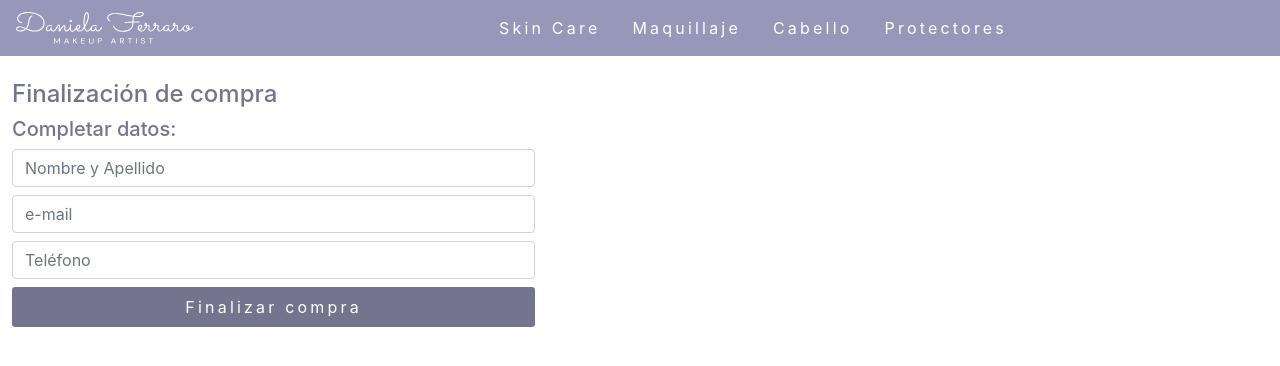
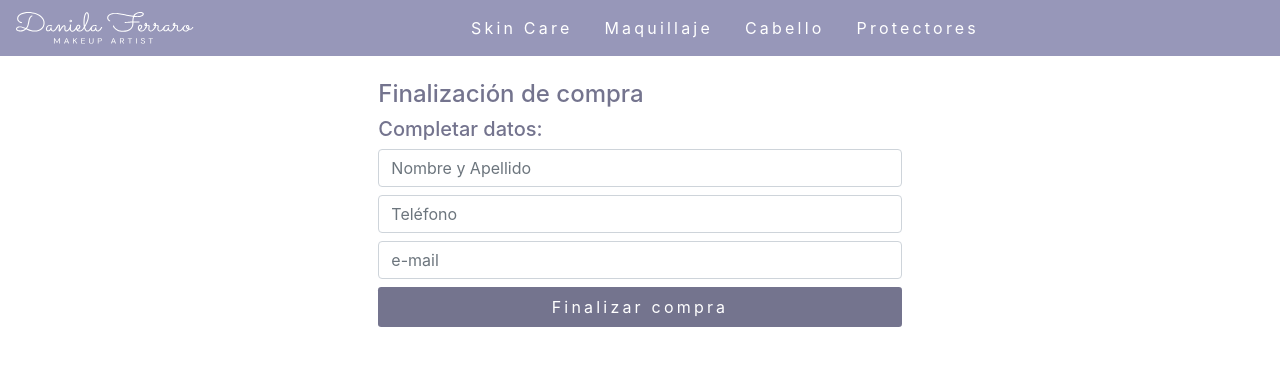
Before and after one commit to martinferraro/proyecto-final-ferraro, a React (Create React App) app: page /checkout in a window 1280 px wide. Shown: the top 366 px of the page. Built offline with nearby package versions, Linux system fonts and the light colour scheme.

Commit message:
Cambios varios

```diff
--- a/src/components/CartWidget/CartWidget.css
+++ b/src/components/CartWidget/CartWidget.css
@@ -12,3 +12,7 @@
 .cartWidget:hover {
     transform: scale(1.2);
 }
+
+.cartWidgetEmptyContainer {
+    width: 56px;
+}
--- a/src/components/CartWidget/CartWidget.jsx
+++ b/src/components/CartWidget/CartWidget.jsx
@@ -16,7 +16,9 @@ function CartWidget() {
                         <Bubble>{ cartCtxt.cartQty() }</Bubble>
                     </div>
                 </Link>
-            </div> : null
+            </div>
+            :
+            <div className='cartWidgetEmptyContainer'></div>
         }
     </>
 }
--- a/src/components/ItemDetail/ItemDetail.jsx
+++ b/src/components/ItemDetail/ItemDetail.jsx
@@ -2,10 +2,12 @@ import React, { useContext } from 'react'
 import { Link } from 'react-router-dom'
 import ItemCount from '../ItemCount/ItemCount'
 import CartContext from '../../context/cart-context'
+import Spinner from 'react-bootstrap/Spinner'
+
 import '../ItemCount/ItemCount.css'
 import './ItemDetail.css'
 
-function ItemDetail ({ item }) {
+function ItemDetail ({ item, isLoading }) {
     const cartCtxt = useContext(CartContext)
 
     function addHandler(quantityToAdd) {
@@ -13,6 +15,13 @@ function ItemDetail ({ item }) {
     }
 
     return <>
+    { isLoading ?
+        <div className='d-flex justify-content-center'>
+            <Spinner animation='border' role='status' variant='secondary'>
+                <span className='visually-hidden'></span>
+            </Spinner>
+        </div>
+        :
         <div className='contDetail d-flex justify-content-center'>
             <div className='itemCardDet card shadow mt-2 d-flex flex-row col-8 p-1'>
                 <div className='col-6 d-flex align-items-center'>
@@ -35,6 +44,7 @@ function ItemDetail ({ item }) {
                 </div>
             </div>
         </div>
+    }
     </>
 }
 
--- /dev/null
+++ b/src/components/ItemList/ItemList.css
@@ -0,0 +1,3 @@
+.spinner {
+    margin-top: 5rem;
+}
--- a/src/components/ItemList/ItemList.jsx
+++ b/src/components/ItemList/ItemList.jsx
@@ -1,17 +1,18 @@
 import React from 'react'
 import Item from '../Item/Item'
 import Spinner from 'react-bootstrap/Spinner'
+import './ItemList.css'
 
 function ItemList ({ items, isLoading }) {
     return <>
     { isLoading ?
-        <div className='d-flex justify-content-center'>
-            <Spinner animation='border' role='status'>
+        <div className='spinner d-flex justify-content-center'>
+            <Spinner animation='border' role='status' variant='secondary'>
                 <span className='visually-hidden'></span>
             </Spinner>
         </div>
         :
-        <div className='itemList d-flex justify-content-center row'>
+        <div className='d-flex justify-content-center row'>
             {items.map(item => <Item item={ item } key={ item.id } />)}
         </div>
     }
--- a/src/pages/Cart/Cart.jsx
+++ b/src/pages/Cart/Cart.jsx
@@ -13,8 +13,9 @@ function Cart() {
                 {cartCtxt.products.map(p => <CartItem item={ p } key={ p.id }/>)}
             </div>
             {cartCtxt.products.length !== 0 ?
-                <div className="contTotal container d-flex flex-column col-4 mt-3 align-items-center">
+                <div className="contTotal container d-flex col-12 mt-3 align-items-center justify-content-around">
                     <h5>Importe total: ${ cartCtxt.totalPrice() }</h5>
+                    <div className="col-5">
                         <div className='w-100 ms-1'>
                             <button className='btnAddSub p-2 mb-2 w-100' onClick={() => cartCtxt.clear()} >Vaciar Carrito</button>
                         </div>
@@ -23,11 +24,12 @@ function Cart() {
                                 <button className='btnAddSub p-2 mb-2 w-100' >Finalizar compra</button>
                             </Link>
                         </div>
+                    </div>
                 </div> :
                 <div className='d-flex flex-column align-items-center'>
                     <h4 className='my-3'>El carrito se encuentra vacío</h4>
                     <Link to='/'>
-                        <button className='btnAddSub p-2 mb-2'>Inicio</button>
+                        <button className='btnAddSub p-2 mb-2'>Continuar comprando</button>
                     </Link>
                 </div>
             }
--- a/src/pages/Checkout/Checkout.jsx
+++ b/src/pages/Checkout/Checkout.jsx
@@ -10,6 +10,7 @@ import { clear } from '@testing-library/user-event/dist/clear'
 const Checkout = () => {
     const [isLoading, setLoad] = useState(false)
     const [orderID, setOrderID] = useState()
+    const cartCtxt = useContext(CartContext)
 
     const db = getFirestore();
 
@@ -52,23 +53,24 @@ const Checkout = () => {
         const total = totalPrice()
         const data = {buyer, items, date, total}
         generateOrder(data)
+        cartCtxt.clear()
     }
 
 
     return (
         <>
-            <div className='checkout container-fluid d-flex flex-column'>
-                <h4 className=''>
-                    Finalización de compra
-                </h4>
+            <div className='checkout container-fluid d-flex flex-column align-items-center'>
                 { isLoading ?
-                <Spinner animation='border' role='status'>
+                <Spinner animation='border' role='status' variant='secondary'>
                     <span className='visually-hidden'>Loading...</span>
                 </Spinner>
                 : (!orderID &&
-                    <div className=''>
+                    <div className='col-5'>
+                        <h4 className=''>
+                            Finalización de compra
+                        </h4>
                         <h5>Completar datos:</h5>
-                        <form className='d-flex flex-column col-5' onSubmit={handleSubmit}>
+                        <form className='d-flex flex-column col-12' onSubmit={handleSubmit}>
                             <input className='form-control mb-2'
                                 type='text'
                                 name='name'
@@ -78,18 +80,18 @@ const Checkout = () => {
                                 required
                             />
                             <input className='form-control mb-2'
+                                type='number'
+                                name='phone'
+                                placeholder='Teléfono'
+                                value={phone}
+                                onChange={handleInputChange}
+                                required
+                            />
+                            <input className='form-control mb-2'
                                 type='email'
                                 name='email'
                                 placeholder='e-mail'
                                 value={email}
-                                onChange={handleInputChange}
-                                required
-                            />
-                            <input className='form-control mb-2'
-                                type='number'
-                                name='phone'
-                                placeholder='Teléfono'
-                                value={phone}
                                 onChange={handleInputChange}
                                 required
                             />
@@ -103,7 +105,8 @@ const Checkout = () => {
                 }
                 {
                     orderID && (
-                        <div className='d-flex flex-column justify-content-center'>
+                        <div className='d-flex flex-column align-items-center'>
+                            <h4 className=''>Transacción finalizada con éxito</h4>
                             <h6>¡Gracias por tu compra!</h6>
                             <h6>{`Tu código de seguimiento es el ${orderID}`}</h6>
                             <Link to='/'>
--- a/src/pages/ItemDetailContainer/ItemDetailContainer.jsx
+++ b/src/pages/ItemDetailContainer/ItemDetailContainer.jsx
@@ -4,14 +4,16 @@ import getItem from '../../components/GetItem/GetItem'
 import ItemDetail from '../../components/ItemDetail/ItemDetail'
 
 function ItemDetailContainer () {
-    const [item, setItem] = useState({});
-    const { id } = useParams();
+    const [item, setItem] = useState({})
+    const [isLoading, setLoading] = useState(true)
+    const { id } = useParams()
 
     useEffect(() => {
 
         getItem(id)
             .then(snapshot => {
-                setItem({ ...snapshot.data(), id: snapshot.id });
+                setItem({ ...snapshot.data(), id: snapshot.id })
+                setLoading(false)
             })
             .catch(
                 err => console.log(err)
@@ -21,7 +23,7 @@ function ItemDetailContainer () {
 
     return <>
         <div className='itemDetailContainer'>
-            <ItemDetail item={ item } />
+            <ItemDetail isLoading ={isLoading} item={ item } />
         </div>
     </>
 }
```
Lines whose indentation alone changed are shown as unchanged.
